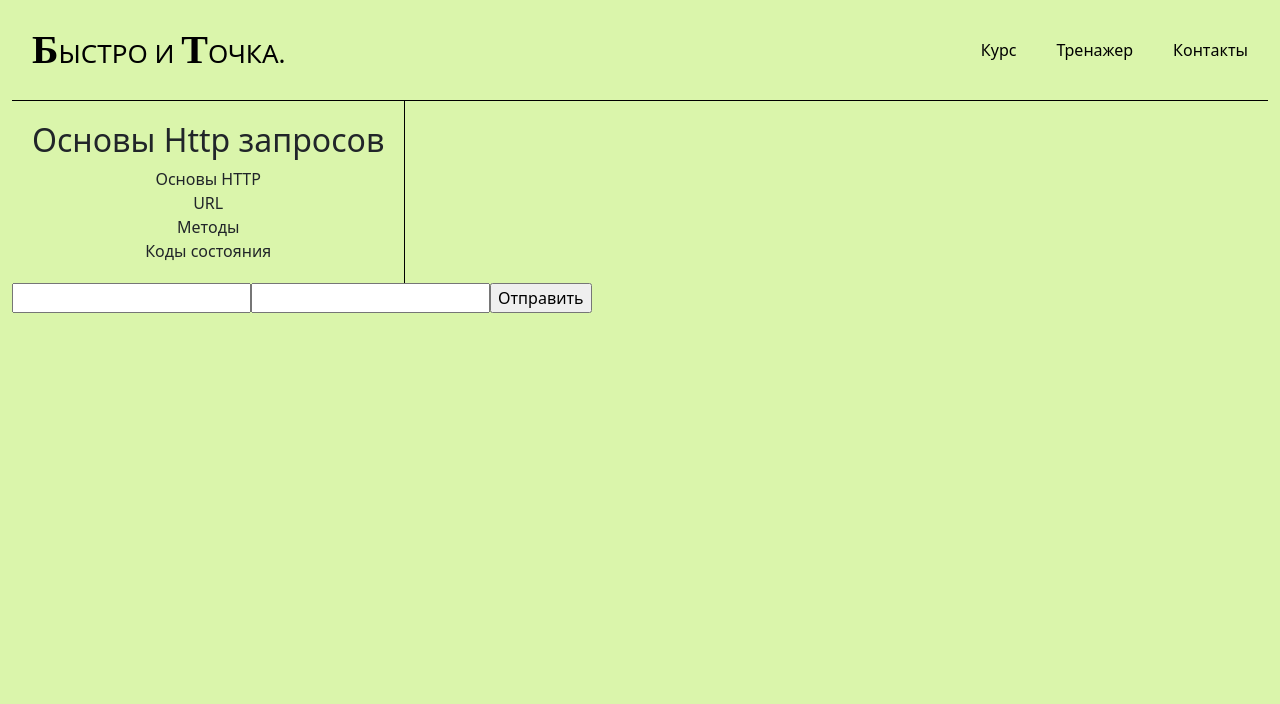
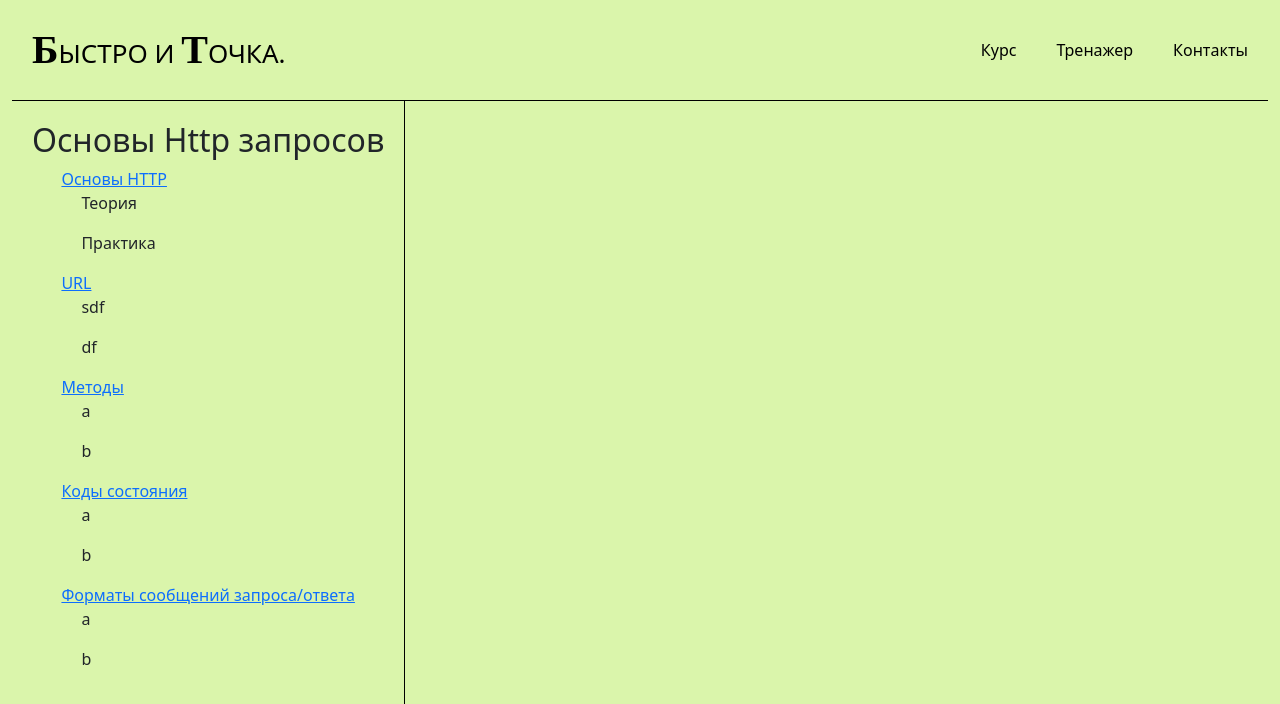
Before and after one commit to TheDedEgor/CourseHttpApp, a React (Create React App) app in the folder CourseHttpApp/ClientApp/: page / in a window 1280 px wide. Shown: the top 704 px of the page. Built offline with nearby package versions, Linux system fonts and the light colour scheme.

Commit message:
Developing Course component

```diff
--- a/CourseHttpApp/ClientApp/src/App.js
+++ b/CourseHttpApp/ClientApp/src/App.js
@@ -16,6 +16,18 @@ const App = () =>{
                 {
                     id:1,
                     name:"Основы HTTP",
+                    dep:[
+                        {
+                            id:1,
+                            name:'Теория',
+                            descrip:'теория'
+                        },
+                        {
+                            id:2,
+                            name:"Практика",
+                            descrip: "практика"
+                        }
+                    ],
                     desc:"HTTP обеспечивает общение между множеством хостов и клиентов, а также поддерживает целый ряд сетевых настроек.\n" +
                         "\n" +
                         "В основном, для общения используется TCP/IP, но это не единственный возможный вариант. По умолчанию, TCP/IP использует порт 80, но можно заюзать и другие."+
@@ -27,12 +39,36 @@ const App = () =>{
                 {
                     id:2,
                     name:"URL",
+                    dep:[
+                        {
+                            id:1,
+                            name:'sdf',
+                            descrip:'sdfsdfsdf'
+                        },
+                        {
+                            id:2,
+                            name:"df",
+                            descrip: "sdfsdff"
+                        }
+                    ],
                     desc:"Сердцевиной веб-общения является запрос, который отправляется через Единый указатель ресурсов (URL). Я уверен, что вы уже знаете, что такое URL адрес, однако для полноты картины, решил всё-таки сказать пару слов. Структура URL очень проста и состоит из следующих компонентов:Протокол может быть как http для обычных соединений, так и https для более безопасного обмена данными. Порт по умолчанию - 80. Далее следует путь к ресурсу на сервере и цепочка параметров.",
-                    image:"https://ruseller.com/lessons/les1726/images/http1-request-response.png"
+                    image:"https://ruseller.com/lessons/les1726/images/http1-url-structure.png"
                 },
                 {
                     id:3,
                     name:"Методы",
+                    dep:[
+                        {
+                            id:1,
+                            name:'a',
+                            descrip:'aaaaa'
+                        },
+                        {
+                            id:2,
+                            name:"b",
+                            descrip: "bbbbb"
+                        }
+                    ],
                     desc:"С помощью URL, мы определяем точное название хоста, с которым хотим общаться, однако какое действие нам нужно совершить, можно сообщить только с помощью HTTP метода. Конечно же существует несколько видов действий, которые мы можем совершить. В HTTP реализованы самые нужные, подходящие под нужды большинства приложений.\n" +
                         "\n" +
                         "Существующие методы:\n" +
@@ -59,6 +95,18 @@ const App = () =>{
                 {
                     id:4,
                     name:"Коды состояния",
+                    dep:[
+                        {
+                            id:1,
+                            name:'a',
+                            descrip:'aaaaa'
+                        },
+                        {
+                            id:2,
+                            name:"b",
+                            descrip: "bbbbb"
+                        }
+                    ],
                     desc:"В ответ на запрос от клиента, сервер отправляет ответ, который содержит, в том числе, и код состояния. Данный код несёт в себе особый смысл для того, чтобы клиент мог отчётливей понять, как интерпретировать ответ:\n" +
                         "\n" +
                         "1xx: Информационные сообщения\n" +
@@ -97,6 +145,31 @@ const App = () =>{
                         "503 Service Unavailable: это может случиться, если на сервере произошла ошибка или он перегружен. Обычно в этом случае, сервер не отвечает, а время, данное на ответ, истекает.",
                     image: null
                 },
+                {
+                    id:5,
+                    name:"Форматы сообщений запроса/ответа",
+                    dep:[
+                        {
+                            id:1,
+                            name:'a',
+                            descrip:'aaaaa'
+                        },
+                        {
+                            id:2,
+                            name:"b",
+                            descrip: "bbbbb"
+                        }
+                    ],
+                    desc:"На следующем изображении вы можете увидеть схематично оформленный процесс отправки запроса клиентом, обработка и отправка ответа сервером." +
+                        "Между заголовком и телом сообщения должна обязательно присутствовать пустая строка. Заголовков может быть несколько:\n" +
+                        "\n" +
+                        "Общие заголовки\n" +
+                        "Заголовки запроса\n" +
+                        "Заголовки ответа\n" +
+                        "Заголовки сущностей\n" +
+                        "Тело ответа может содержать полную информацию или её часть, если активирована соответствующая возможность (Transfer-Encoding: chunked). HTTP/1.1 также поддерживает заголовок Transfer-Encoding.",
+                    image:"https://ruseller.com/lessons/les1726/images/http1-req-res-details.png"
+                },
             ]
         }
     ]
@@ -107,14 +180,15 @@ const App = () =>{
                 <Header/>
                 <Routes>
                     <Route path="/" element={<Course courses={courses}/>}/>
+                    <Route path="/:id" element={<Course courses={courses}/>}/>
                     <Route path="/traning" element={<Traning/>}/>
                     <Route path="/contacts" element={<Contacts/>}/>
                 </Routes>
-                <form method="POST">
+                {/*<form method="POST">
                     <input name="login"/>
                     <input name="password"/>
                     <input type="submit" value="Отправить"/>
-                </form>
+                </form>*/}
             </div>
             {/*<Footer/>*/}
         </div>
--- a/CourseHttpApp/ClientApp/src/components/Course/Course.css
+++ b/CourseHttpApp/ClientApp/src/components/Course/Course.css
@@ -7,6 +7,14 @@
     align-items: center;
     padding: 20px;
 }
+.course-links{
+    display: flex;
+    flex-direction: column;
+}
 .main-block{
     border-left: 1px solid black;
+    width:800px;
 }
+.depend-links{
+    margin-left: 20px;
+}
--- a/CourseHttpApp/ClientApp/src/components/Course/Course.jsx
+++ b/CourseHttpApp/ClientApp/src/components/Course/Course.jsx
@@ -1,25 +1,44 @@
-import React from "react";
+import React, {useEffect, useState} from "react";
 import "./Course.css"
 import {Link, Route, Routes, useParams} from 'react-router-dom'
+import {Log} from "oidc-client";
 const Course = ({courses}) =>{
-    const params = useParams()
-    console.log(params)
+    const {id} = useParams()
+    let post = courses[0].dependises[id -1]
+    /*console.log(courses[0].dependises.dep.map(p => p.id))*/
     return(
         <div className="course-block">
                 {courses.map((course) =>(
-                    <div className="course">
+                    <div className="course" key={course.id}>
                         <div className="course-title">
                             <h2>{course.name}</h2>
                         </div>
-                        {course.dependises.map((depend) =>(
-                            <a to="">{depend.name}</a>
-                        ))}
+                        <div className="course-links">
+                            {course.dependises.map((depend) =>(
+                                <div>
+                                    <Link key={depend.id} to={`/${depend.id}`}>{depend.name}</Link>
+                                    <div>
+                                        {depend.dep.map(p => (
+                                            <div className="depend-links">
+                                                <p>{p.name}</p>
+                                                {/*<p>{p.descrip}</p>*/}
+                                            </div>
+                                        ))}
+                                    </div>
+                                </div>
+                            ))}
+                        </div>
                     </div>
                 ))}
             <div className="main-block">
-                <Routes>
-                    <Route path="/:id" element={<h1>sdf</h1>}/>
-                </Routes>
+                {/*<Routes>
+                    <Route path="/:id" element={<h1>{id}</h1>}/>
+                </Routes>*/}
+                {post && <div>
+                    <h1>{post.name}</h1>
+                    <span>{post.desc}</span>
+                    {post.image === null ? <></> :<img src={post.image} alt="post-img"/>}
+                </div>}
             </div>
         </div>
     )
```
